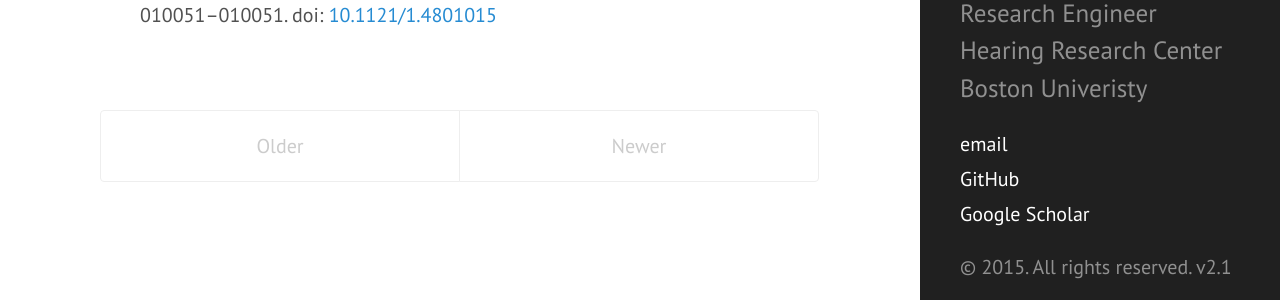
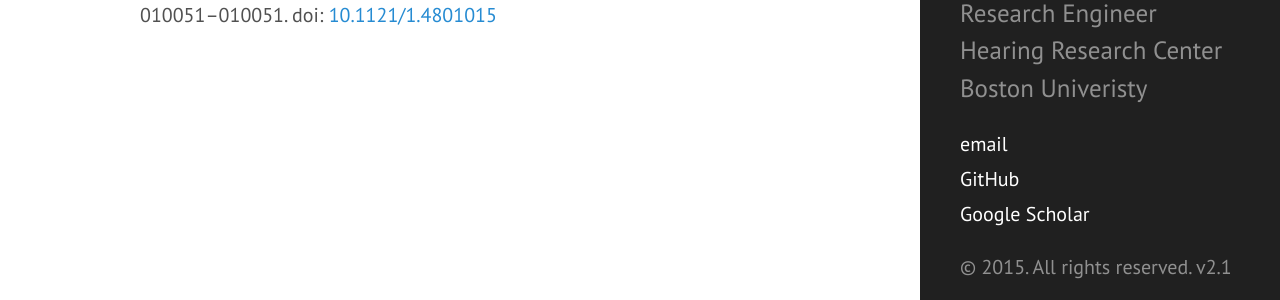
Before and after one commit to gvoysey/gvoysey.github.io, a Jekyll site: the page built from index.html, in a window 1280 px wide and 900 px high, scrolled down 686 px. Shown: the part 578-878 px from the top of the window. Built offline with Jekyll 4.4.1, drawn with Linux system fonts in a browser that asks for light colours; Markdown is read by kramdown in place of the engine named in the settings; the list of posts is cut into pages by our own code.

Commit message:
removed older newer language from default view

```diff
--- a/index.html
+++ b/index.html
@@ -23,7 +23,7 @@ title: Home
   {% if paginator.next_page %}
     <a class="pagination-item older" href="{{ site.baseurl }}page{{paginator.next_page}}">Older</a>
   {% else %}
-    <span class="pagination-item older">Older</span>
+    <!-- <span class="pagination-item older">Older</span> -->
   {% endif %}
   {% if paginator.previous_page %}
     {% if paginator.page == 2 %}
@@ -32,6 +32,6 @@ title: Home
       <a class="pagination-item newer" href="{{ site.baseurl }}page{{paginator.previous_page}}">Newer</a>
     {% endif %}
   {% else %}
-    <span class="pagination-item newer">Newer</span>
+    <!-- <span class="pagination-item newer">Newer</span> -->
   {% endif %}
 </div>
```
